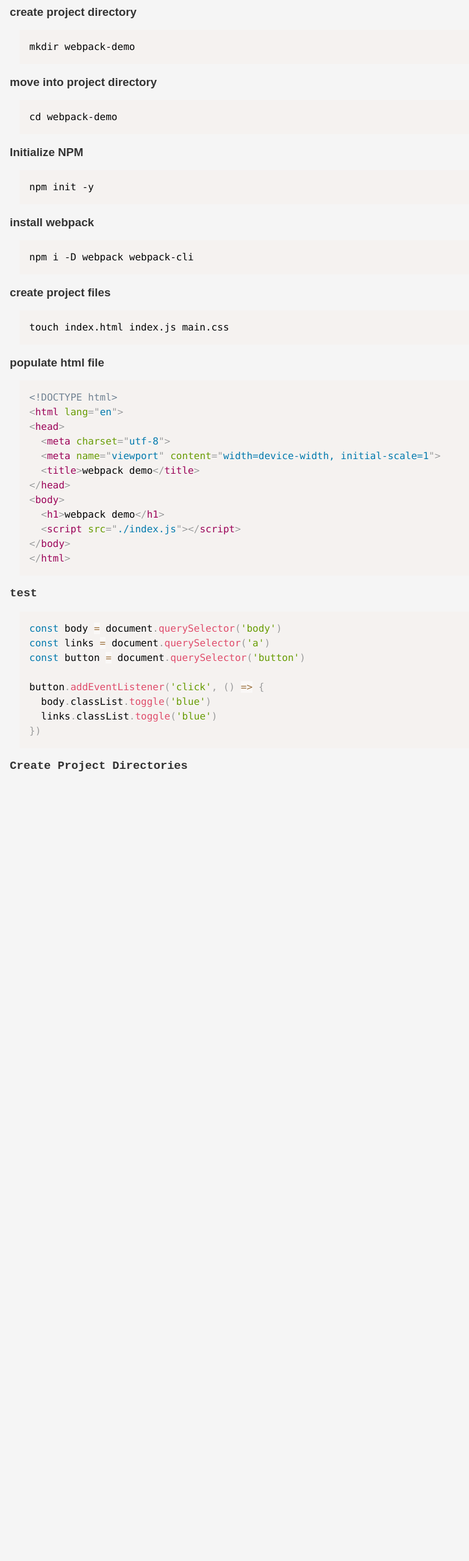
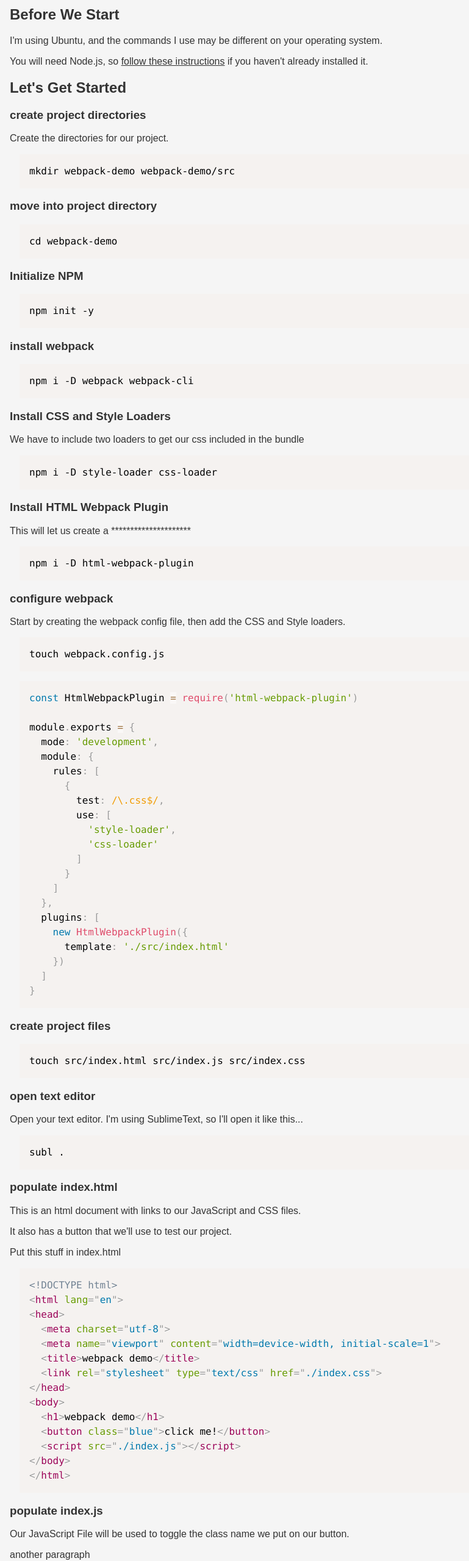
Before and after one commit to aaronshivers/webpack-guide, a website: page index.html in a window 1280 px wide. Shown: the part 240-2800 px from the top of the page at 61% size, without its empty margins (0-769 px from the left). Before the commit the page ends 1542 px from the top, so only its background shows below. Drawn offline with Linux system fonts and the light colour scheme.

Commit message:
setup almost complete

```diff
--- a/index.html
+++ b/index.html
@@ -36,15 +36,25 @@
       </section>
 
       <section>
-        <h3>create project directory</h3>
+        <h2>Before We Start</h2>
+        <p>I'm using Ubuntu, and the commands I use may be different on your operating system.
+        <p>You will need Node.js, so <a href="https://nodejs.org/en/download/">follow these instructions</a> if you haven't already installed it.</p>
+      </section>
+
+      <section>
+        <h2>Let's Get Started</h2>
+        <h3>create project directories</h3>
+        <p>Create the directories for our project.</p>
         <div class="code-block">
           <pre>
             <code class="language-bash">
-              mkdir webpack-demo
+              mkdir webpack-demo webpack-demo/src
             </code>
           </pre>
         </div>
+      </section>
 
+      <section>
         <h3>move into project directory</h3>
         <div class="code-block">
           <pre>
@@ -53,29 +63,107 @@
             </code>
           </pre>
         </div>
+      </section>
 
+      <section>
         <h3>Initialize NPM</h3>
         <div class="code-block">
           <pre class="language-bash">
             <code>npm init -y</code>
           </pre>
         </div>
+      </section>
 
+      <section>
         <h3>install webpack</h3>
         <div class="code-block">
           <pre class="language-bash">
             <code>npm i -D webpack webpack-cli</code>
           </pre>
         </div>
+      </section>
 
+      <section>
+        <h3>Install CSS and Style Loaders</h3>
+        <p>We have to include two loaders to get our css included in the bundle</p>
+        <div class="code-block">
+          <pre class="language-bash">
+            <code>npm i -D style-loader css-loader</code>
+          </pre>
+        </div>
+      </section>
+
+      <section>
+        <h3>Install HTML Webpack Plugin</h3>
+        <p>This will let us create a *********************</p>
+        <div class="code-block">
+          <pre class="language-bash">
+            <code>npm i -D html-webpack-plugin</code>
+          </pre>
+        </div>
+      </section>
+
+      <section>
+        <h3>configure webpack</h3>
+        <p>Start by creating the webpack config file, then add the CSS and Style loaders.</p>
+        <div class="code-block">
+          <pre class="language-bash">
+            <code>touch webpack.config.js</code>
+          </pre>
+        </div>
+        <div class="code-block">
+          <pre class="language-js">
+            <code>
+              const HtmlWebpackPlugin = require('html-webpack-plugin')
+
+              module.exports = {
+                mode: 'development',
+                module: {
+                  rules: [
+                    {
+                      test: /\.css$/,
+                      use: [
+                        'style-loader',
+                        'css-loader'
+                      ]
+                    }
+                  ]
+                },
+                plugins: [
+                  new HtmlWebpackPlugin({
+                    template: './src/index.html'
+                  })
+                ]
+              }
+            </code>
+          </pre>
+        </div>
+      </section>
+
+      <section>
         <h3>create project files</h3>
         <div class="code-block">
           <pre class="language-bash">
-            <code>touch index.html index.js main.css</code>
+            <code>touch src/index.html src/index.js src/index.css</code>
           </pre>
         </div>
+      </section>
 
-        <h3>populate html file</h3>
+      <section>
+        <h3>open text editor</h3>
+        <p>Open your text editor. I'm using SublimeText, so I'll open it like this...</p>
+        <div class="code-block">
+          <pre class="language-bash">
+            <code>subl .</code>
+          </pre>
+        </div>
+      </section>
+
+      <section>
+        <h3>populate index.html</h3>
+        <p>This is an html document with links to our JavaScript and CSS files.</p>
+        <p>It also has a button that we'll use to test our project.</p>
+        <p>Put this stuff in index.html</p>
         <div class="code-block">
           <pre class="language-html">
             <code><!-- <!DOCTYPE html>
@@ -84,39 +172,100 @@
               <meta charset="utf-8">
               <meta name="viewport" content="width=device-width, initial-scale=1">
               <title>webpack demo</title>
+              <link rel="stylesheet" type="text/css" href="./index.css">
             </head>
             <body>
               <h1>webpack demo</h1>
+              <button class="blue">click me!</button>
               <script src="./index.js"></script>
             </body>
             </html>
-          --><code></pre>
+            --></code>
+          </pre>
         </div>
       </section>
 
-          <article>
-            <h3>test</h3>
+      <section>
+        <h3>populate index.js</h3>
+        <p>Our JavaScript File will be used to toggle the class name we put on our button.</p>
+        <p>another paragraph</p>
         <div class="code-block">
           <pre>
             <code class="language-js">
-                  const body = document.querySelector('body')
-                  const links = document.querySelector('a')
+              import './index.css'
+
               const button = document.querySelector('button')
 
-                  button.addEventListener('click', () => {
-                    body.classList.toggle('blue')
-                    links.classList.toggle('blue')
+              let isColorNormal = true
+
+              button.addEventListener('click', e => {
+                if (isColorNormal) {
+                  e.target.classList.add('alternate-color')
+                } else {
+                  e.target.classList.remove('alternate-color')
+                }
+
+                isColorNormal = !isColorNormal
               })
             </code>
           </pre>
         </div>
+      </section>
 
-          </article>
+      <section>
+        <h3>populate index.css</h3>
+        <p>Here are the styles we need for our CSS file.</p>
+        <div class="code-block">
+          <pre>
+            <code class="language-css">
+              :root {
+                --primary-color: crimson;
+                --secondary-color: lime;
+                --dark-color: #012;
+                --light-color: ghostwhite;
+              }
 
+              html {
+                font-size: 120%;
+              }
 
+              body {
+                font-family: monospace;
+                color: var(--dark-color);
+                background-color: var(--light-color);
+                text-align: center;
+              }
 
-          <h3>Create Project Directories</h3>
+              button {
+                font-size: 1rem;
+                font-weight: bold;
+                background-color: var(--primary-color);
+                padding: 1rem;
+                border: none;
+                color: var(--dark-color);
+                outline: none;
+                cursor: pointer;
+              }
+
+              button:hover {
+                opacity: 0.6;
+              }
+
+              .alternate-color {
+                background-color: var(--secondary-color);
+                color: var(--light-color);
+              }
+            </code>
+          </pre>
+        </div>
       </section>
+
+      <section>
+        <h3>Test index.html</h3>
+        <p>At this point, it might be a good idea to open index.html in your browser. Just to see if it works now, before we use Webpack.</p>
+        <p>If it opens, and the button works, then move on.</p>
+      </section>
+
     </main>
 
   </div>
--- a/links.css
+++ /dev/null
@@ -1,31 +0,0 @@
-body {
-  background-color: whitesmoke;
-  color: crimson;
-  font-family: serif;
-}
-
-a {
-  color: crimson;
-}
-
-button {
-  color: white;
-  background-color: crimson;
-  padding: 1rem;
-  border: none;
-  font-weight: bold;
-  font-size: 1.2rem;
-}
-
-button:hover {
-  background-color: tomato;
-}
-
-button:hover,
-button:focus {
-  outline: none;
-}
-
-.blue {
-  color: steelblue;
-}
--- a/links.html
+++ /dev/null
@@ -1,32 +0,0 @@
-<!DOCTYPE html>
-<html lang="en">
-<head>
-  <meta charset="utf-8">
-  <meta name="viewport" content="width=device-width, initial-scale=1">
-  <title>Webpack 5 min Demo - Links</title>
-  <link rel="stylesheet" type="text/css" href="/links.css">
-</head>
-<body>
-  <header>
-    <nav>
-      <ul>
-        <li><a href="index.html">index</a></li>
-        <li><a href="links.html">links</a></li>
-      </ul>
-    </nav>
-    <h1>Webpack 5 min Demo</h1>
-    <h2>Links</h2>
-  </header>
-
-  <main>
-    <ul>
-      <li><a href="https://webpack.js.org/">Webpack</a></li>
-      <li><a href="https://www.npmjs.com/">npm</a></li>
-    </ul>
-
-    <button>push me</button>
-  </main>
-
-  <script src="/links.js"></script>
-</body>
-</html>
--- a/package.json
+++ b/package.json
@@ -9,5 +9,6 @@
   "keywords": [],
   "author": "aaron shivers",
   "license": "GPL-3.0",
-  "dependencies": {}
+  "dependencies": {},
+  "devDependencies": {}
 }
--- a/styles/main.css
+++ b/styles/main.css
@@ -27,8 +27,5 @@ a:hover {
 }
 
 .code-block {
-  /*border: 1px solid var(--black);*/
   margin: 1rem;
-  /*width: 100%;*/
-  /*white-space: normal;*/
 }
```
Also changed, not shown: index.js (deleted, +0 -8 lines), links.js (deleted, +0 -8 lines), images/create-project-directories.jpeg (deleted). Lines whose indentation alone changed are shown as unchanged.
